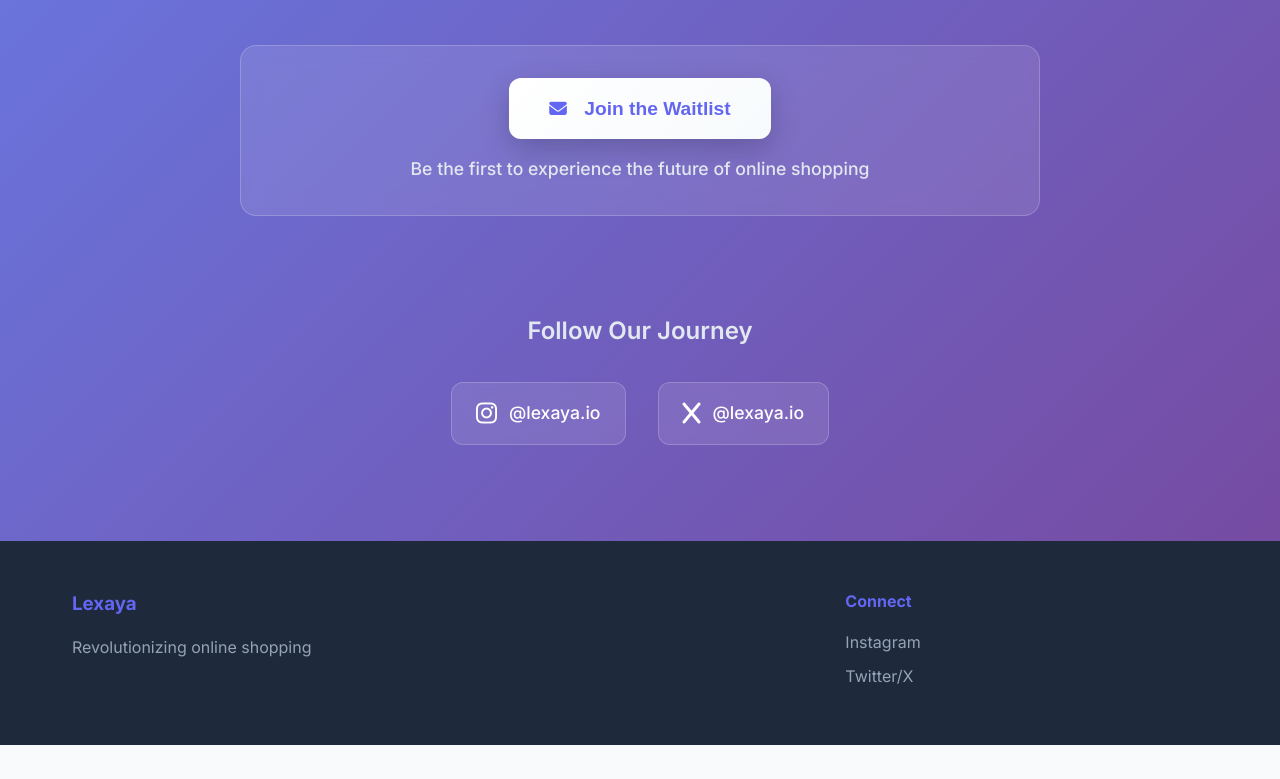
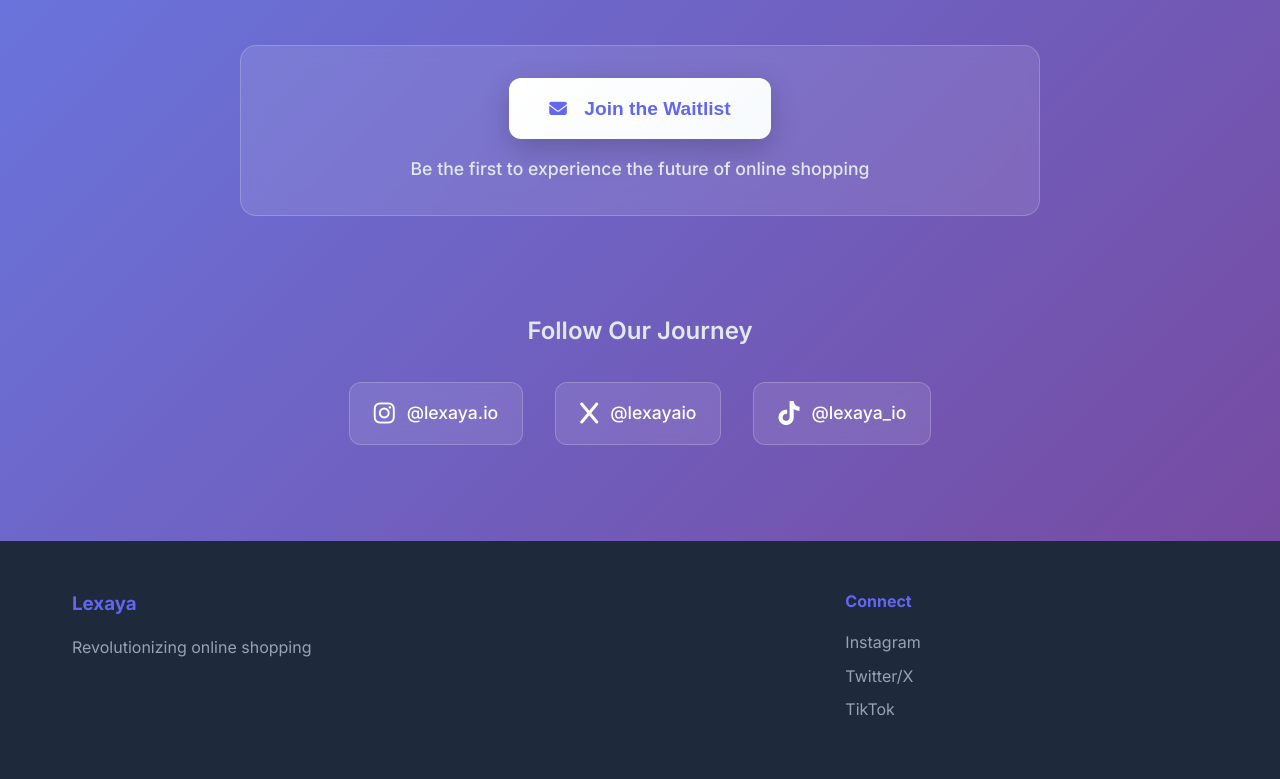
Before and after one commit to SanskritiL/lexayaui, a plain HTML site: page index.html in a window 1280 px wide. Shown: the part 469-1248 px from the top of the page. Before the commit the page ends 1214 px from the top, so only its background shows below. Drawn offline with Linux system fonts and the light colour scheme.

Commit message:
Add TikTok @lexaya_io and update social media handles

```diff
--- a/index.html
+++ b/index.html
@@ -45,7 +45,11 @@
                         </a>
                         <a href="https://x.com/LamsalSans" target="_blank" class="social-link">
                             <i class="fa-solid fa-x"></i>
-                            <span>@lexaya.io</span>
+                            <span>@lexayaio</span>
+                        </a>
+                        <a href="https://tiktok.com/@lexaya_io" target="_blank" class="social-link">
+                            <i class="fab fa-tiktok"></i>
+                            <span>@lexaya_io</span>
                         </a>
                     </div>
                 </div>
@@ -64,7 +68,8 @@
                     <h4>Connect</h4>
                     <ul>
                         <li><a href="https://instagram.com/lexaya.io" target="_blank">Instagram</a></li>
-                        <li><a href="https://x.com/LamsalSans" target="_blank">Twitter/X</a></li>
+                        <li><a href="https://x.com/lexayaio" target="_blank">Twitter/X</a></li>
+                        <li><a href="https://tiktok.com/@lexaya_io" target="_blank">TikTok</a></li>
                     </ul>
                 </div>
             </div>
```
